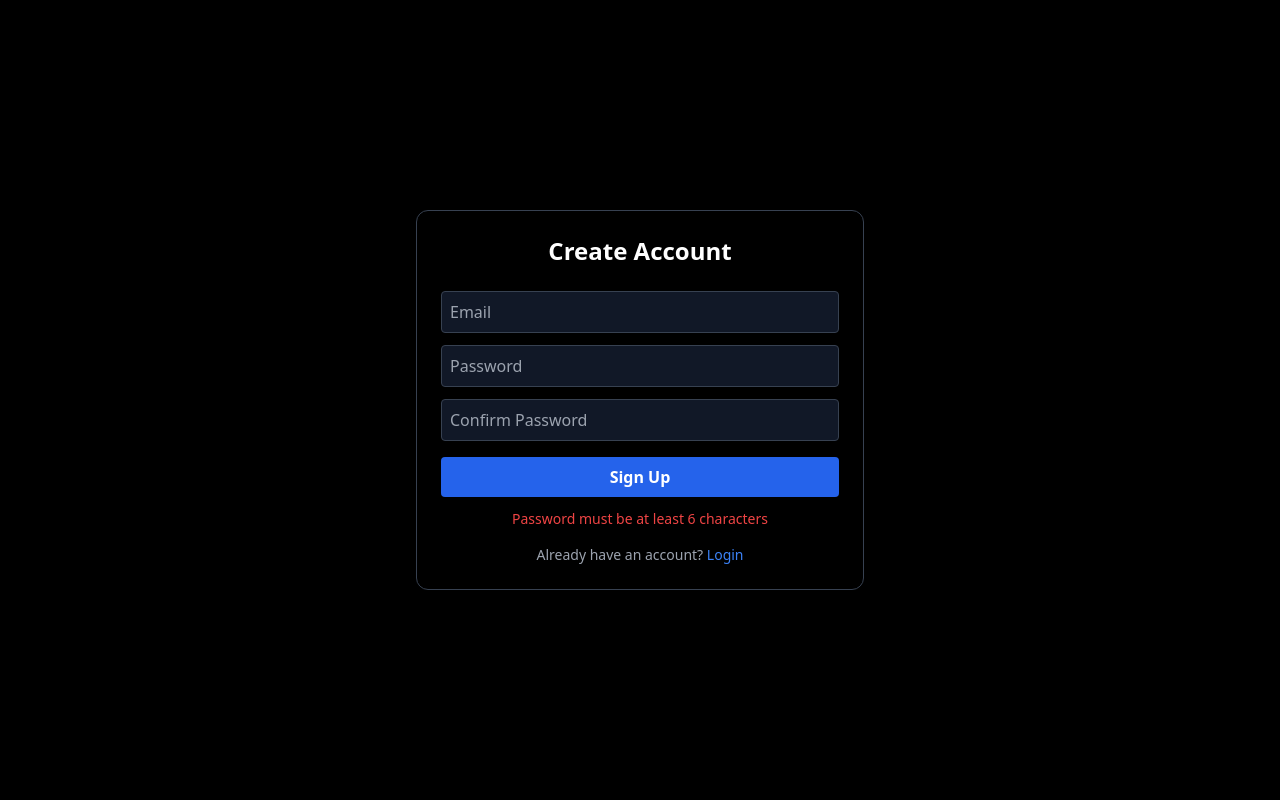
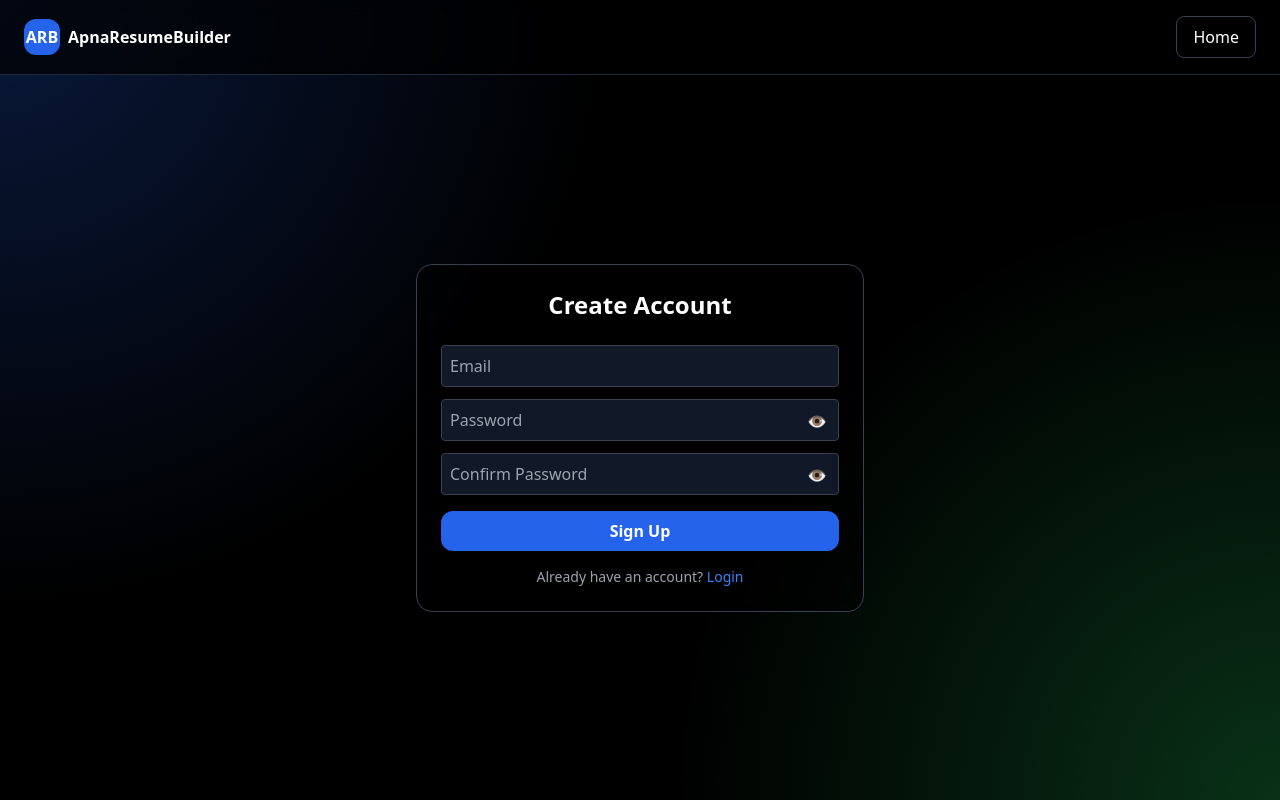
Before and after one commit to Suraj-jangid121/resume, a plain HTML site: page signup.html in a window 1280 px wide. Both pictures are taken after a click on the button "Sign Up". Drawn offline with nearby package versions, Linux system fonts and the light colour scheme.

Commit message:
Enhance signup page with styles and password toggle
Added background glow effect and improved password visibility toggle functionality.

```diff
--- a/signup.html
+++ b/signup.html
@@ -1,69 +1,100 @@
 <!DOCTYPE html>
 <html lang="en">
 <head>
-  <meta charset="UTF-8">
-  <meta name="viewport" content="width=device-width, initial-scale=1.0">
+  <meta charset="UTF-8" />
+  <meta name="viewport" content="width=device-width, initial-scale=1.0" />
   <title>Sign Up | ApnaResumeBuilder</title>
   <script src="https://cdn.tailwindcss.com"></script>
+
+  <!-- Background glow -->
+  <style>
+    body::before {
+      content: "";
+      position: fixed;
+      inset: 0;
+      background:
+        radial-gradient(circle at top left, rgba(37,99,235,0.25), transparent 40%),
+        radial-gradient(circle at bottom right, rgba(34,197,94,0.25), transparent 40%);
+      z-index: -1;
+    }
+  </style>
 </head>
 
-<body class="bg-black text-white min-h-screen flex items-center justify-center">
+<body class="bg-black text-white min-h-screen flex flex-col">
 
-<div class="w-full max-w-md p-6 border border-gray-700 rounded-xl bg-black/70">
+<!-- Header -->
+<header class="border-b border-gray-800 bg-black/70 backdrop-blur">
+  <div class="max-w-7xl mx-auto px-6 py-4 flex justify-between items-center">
+    <div class="flex items-center gap-2">
+      <div class="w-9 h-9 bg-blue-600 rounded-xl flex items-center justify-center font-bold">ARB</div>
+      <span class="font-semibold">ApnaResumeBuilder</span>
+    </div>
+    <a href="index.html" class="border border-gray-700 px-4 py-2 rounded-lg hover:bg-gray-800">
+      Home
+    </a>
+  </div>
+</header>
+
+<!-- Signup Card -->
+<main class="flex-1 flex items-center justify-center px-4">
+  <div class="w-full max-w-md bg-black/60 backdrop-blur border border-gray-700 rounded-2xl p-6">
+
     <h2 class="text-2xl font-bold text-center mb-6">Create Account</h2>
 
-  <!-- Email -->
     <input id="email" type="email" placeholder="Email"
       class="w-full mb-3 p-2 rounded bg-gray-900 border border-gray-700">
 
     <!-- Password -->
+    <div class="relative mb-3">
       <input id="password" type="password" placeholder="Password"
-    class="w-full mb-3 p-2 rounded bg-gray-900 border border-gray-700">
+        class="w-full p-2 pr-10 rounded bg-gray-900 border border-gray-700">
+      <button type="button" onclick="togglePassword('password', this)"
+        class="absolute right-3 top-2.5 text-gray-400">👁️</button>
+    </div>
 
     <!-- Confirm Password -->
+    <div class="relative mb-4">
       <input id="confirmPassword" type="password" placeholder="Confirm Password"
-    class="w-full mb-4 p-2 rounded bg-gray-900 border border-gray-700">
+        class="w-full p-2 pr-10 rounded bg-gray-900 border border-gray-700">
+      <button type="button" onclick="togglePassword('confirmPassword', this)"
+        class="absolute right-3 top-2.5 text-gray-400">👁️</button>
+    </div>
 
-  <!-- Signup Button -->
+    <p id="errorMsg" class="hidden text-red-500 text-sm mb-3 text-center"></p>
+
     <button onclick="signup()"
-    class="w-full bg-blue-600 hover:bg-blue-700 py-2 rounded font-semibold">
+      class="w-full bg-blue-600 hover:bg-blue-700 py-2 rounded-xl font-semibold">
       Sign Up
     </button>
 
-  <!-- Message -->
-  <p id="errorMsg" class="text-red-500 text-sm text-center mt-3 hidden"></p>
-
-  <!-- Login link -->
     <p class="text-sm text-center mt-4 text-gray-400">
       Already have an account?
       <a href="login.html" class="text-blue-500 hover:underline">Login</a>
     </p>
   </div>
+</main>
 
 <!-- Firebase -->
 <script type="module">
-  import { initializeApp } from "https://www.gstatic.com/firebasejs/10.7.0/firebase-app.js";
-  import { getAuth, createUserWithEmailAndPassword } from
+  import { auth } from "./firebase.js";
+  import { createUserWithEmailAndPassword } from
     "https://www.gstatic.com/firebasejs/10.7.0/firebase-auth.js";
 
-  // 🔴 Replace with your Firebase config
- const firebaseConfig = {
-  apiKey: "AIzaSyBGALyet-KO-n2je5rBgg5mDWfYyIfaRS0",
-  authDomain: "apnaresumebuilder.firebaseapp.com",
-  projectId: "apnaresumebuilder",
-  storageBucket: "apnaresumebuilder.firebasestorage.app",
-  messagingSenderId: "478270455880",
-  appId: "1:478270455880:web:8a52a65ad267b1277e587d",
-  measurementId: "G-WY6RGH36C8"
+  window.togglePassword = (id, btn) => {
+    const input = document.getElementById(id);
+    if (input.type === "password") {
+      input.type = "text";
+      btn.textContent = "🙈";
+    } else {
+      input.type = "password";
+      btn.textContent = "👁️";
+    }
   };
 
-  const app = initializeApp(firebaseConfig);
-  const auth = getAuth(app);
-
   window.signup = async () => {
-    const email = document.getElementById("email").value;
-    const password = document.getElementById("password").value;
-    const confirmPassword = document.getElementById("confirmPassword").value;
+    const email = email.value;
+    const password = password.value;
+    const confirmPassword = confirmPassword.value;
     const errorMsg = document.getElementById("errorMsg");
 
     errorMsg.classList.add("hidden");
```
Lines whose indentation alone changed are shown as unchanged.
